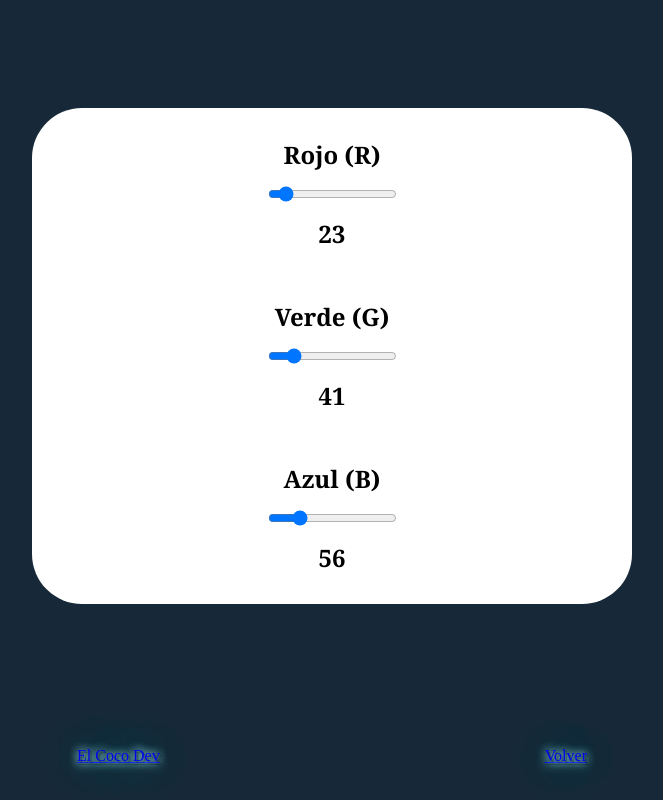
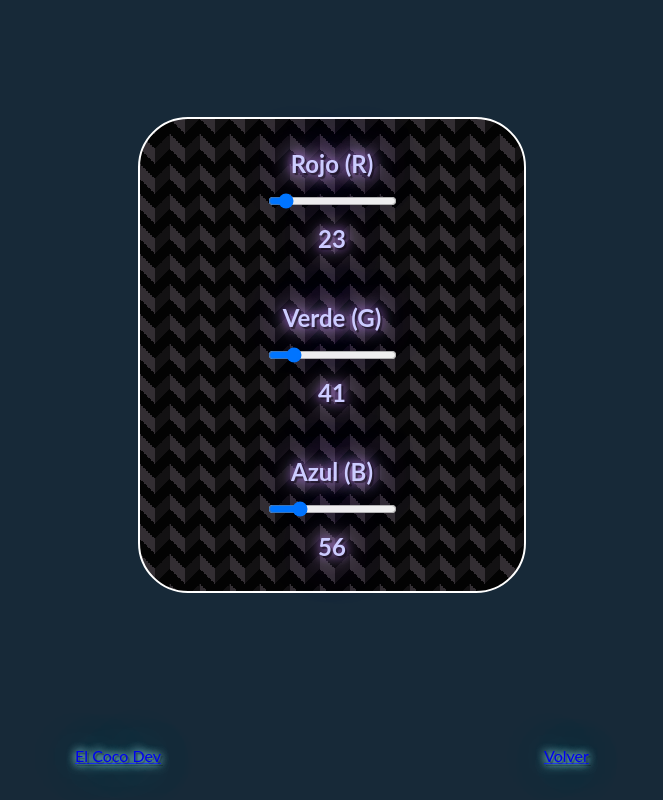
Before and after one commit to elCoco99/curso-dom-js, a plain HTML site: page rgb-color/index.html in a window 1280 px wide. Shown: the whole page, without its empty margins (308-971 px from the left). Drawn offline with Linux system fonts and the light colour scheme.

Commit message:
agregar estilos a los proyectos / eliminar node_modules

```diff
--- a/package.json
+++ /dev/null
@@ -1,5 +0,0 @@
-{
-  "dependencies": {
-    "bootstrap": "^5.3.2"
-  }
-}
--- a/pizza-topping/styles.css
+++ b/pizza-topping/styles.css
@@ -6,11 +6,11 @@
 }
 
 body {
+  height: 100vh;
   display: flex;
   justify-content: center;
   align-items: center;
-  height: 100vh;
-  text-align: center;
+  flex-wrap: wrap;
   background: url(./images/pizza.jpg) no-repeat center center/cover;
 }
 
@@ -21,28 +21,36 @@ li {
 
 /* --- Contenido ---*/
 
+main {
+  height: 80vh;
+  width: 100vw;
+  display: flex;
+  flex-direction: column;
+  justify-content: center;
+  align-items: center;
+}
+
 #contenedor {
   display: flex;
   flex-wrap: wrap;
   justify-content: center;
   align-items: center;
-  min-height: 80vh;
-  min-width: 80vh;
-  max-width: 600px;
+  width: 30vw;
+  min-width: 250px;
+  border: 2px solid black;
   background-color: white;
-  border: 2px solid black;
   border-radius: 20px;
   background: linear-gradient(90deg, rgba(36,0,0,0.8715861344537815) 0%, rgba(121,58,9,1) 35%, rgba(255,218,0,1) 100%);
 }
 
 h1 {
-  font-size: 3rem;
-  width: 100%;
+  font-size: 2.4rem;
+  text-align: center;
   margin: 20px 10px;
 }
 
 .topping {
-  font-size: 2rem;
+  font-size: 1.6rem;
   font-weight: bold;
   color: white;
   display: flex;
@@ -50,7 +58,7 @@ h1 {
   justify-content: center;
   align-items: center;
   width: 100%;
-  height: 80px;
+  height: 60px;
   margin: 15px 0;
 }
 
@@ -69,3 +77,17 @@ ul {
 .nueva-clase {
   color: green;
 }
+
+footer {
+  width: 100vw;
+  display: flex;
+  justify-content: space-evenly;
+  align-items: center;
+  color: #ebffff;
+  text-shadow: 2px 2px 1px rgba(0,0,0,0.3), 0 0px 10px #fff, 0 0 10px #38eeff, 0 0 50px #38eeff;
+}
+
+a:visited {
+  color: white;
+  margin-left: 20px;
+}
--- a/rgb-color/styles.css
+++ b/rgb-color/styles.css
@@ -1,6 +1,7 @@
 * {
   margin: 0;
   padding: 0;
+  font-family: 'Lato';
 }
 
 body {
@@ -22,15 +23,20 @@ main {
 }
 
 .principal {
-  width: 50vw;
+  width: 30vw;
   max-width: 600px;
   min-height: 350px;
   display: flex;
   flex-wrap: wrap;
   justify-content: center;
   align-items: center;
-  background-color: white;
+  border:2px solid white;
   border-radius: 50px;
+  color: #ccf;
+  text-shadow: 2px 2px 1px rgba(0,0,0,0.5), 0 0 20px #fff, 0 0 10px #7d26cd, 0 0 50px #7d26cd;
+  background-color: #030303;
+  opacity: 1;
+  background: linear-gradient(135deg, #332e3355 25%, transparent 25%) -15px 0/ 30px 30px, linear-gradient(225deg, #332e33 25%, transparent 25%) -15px 0/ 30px 30px, linear-gradient(315deg, #332e3355 25%, transparent 25%) 0px 0/ 30px 30px, linear-gradient(45deg, #332e33 25%, #030303 25%) 0px 0/ 30px 30px;
 }
 
 .color {
--- a/styles.css
+++ b/styles.css
@@ -33,7 +33,7 @@ main {
   align-items: center;
   height: 90vh;
   width: 40%;
-  min-width: 200px;
+  min-width: 250px;
   text-align: center;
   border: 2px solid white;
   border-radius: 5%;
```
Also changed, not shown: citas/styles.css (+5 -2 lines), pizza-topping/index.html (+3 -1 lines), 1 other file.
